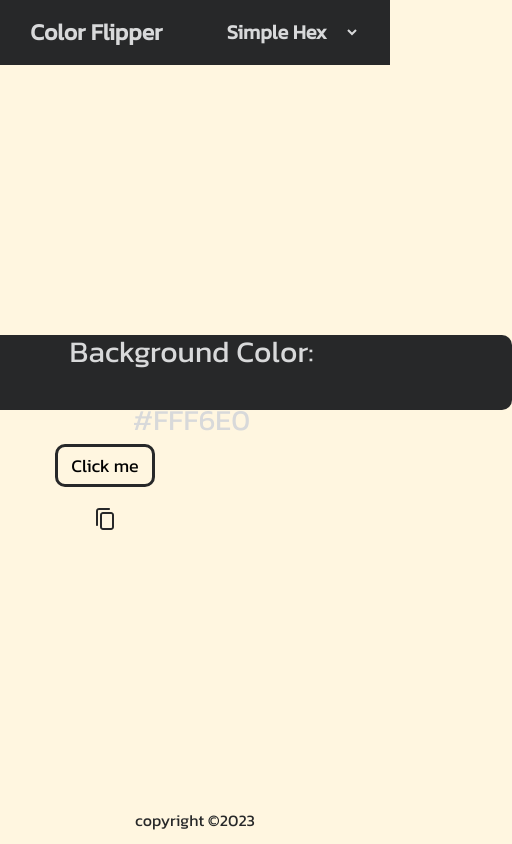
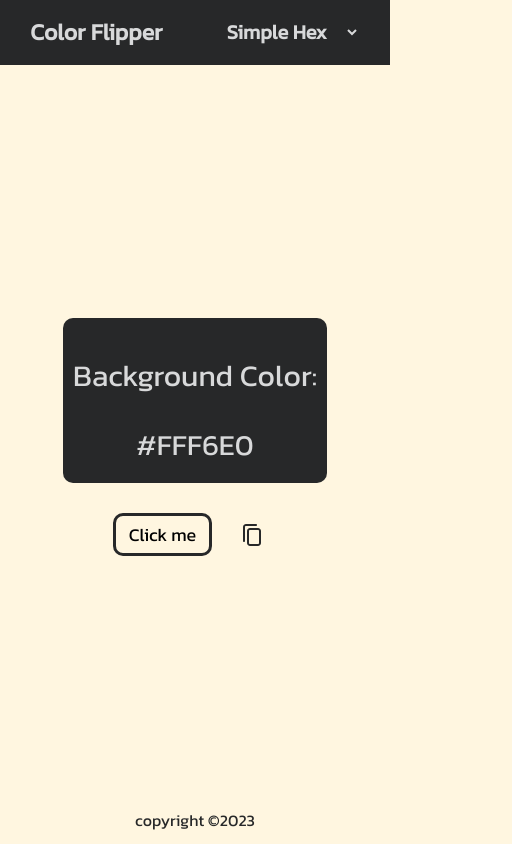
Before and after one commit to AlejandroSt06/color-flipper, a plain HTML site: page index.html in a window 390 px wide. Shown: the whole page, 512 px wide, since content can reach past the window. Drawn offline with Linux system fonts and the light colour scheme.

Commit message:
update responsive

```diff
--- a/style.css
+++ b/style.css
@@ -57,6 +57,7 @@ main {
     align-items: center;
     z-index: -1;
 
+
 }
 
 main .container {
@@ -108,12 +109,23 @@ footer div{
     align-items: center;
     gap: 5%;
 }
-@media  screen and (max-width:500px) {
-    .container div{
-
+@media  screen and (max-width:900px) {
+    .container div.color-code{
+        background-color: var(--main-color);
+        color: var(--tertiary-color);
+        padding: 10px 10px 15px 10px;
+        min-width: 100px;
+        max-width: 300px;
         flex-direction: column;
-        height: 100px;
-        min-width: 280px;
+        border-radius: 10px;
+        height: 140px;
+        margin: 30px auto
+        ;
+        text-align: center;
+        display: flex;
+        justify-content: start;
+        align-items: center;
+        gap: 0%;
     }
 }
 .container span{
```
